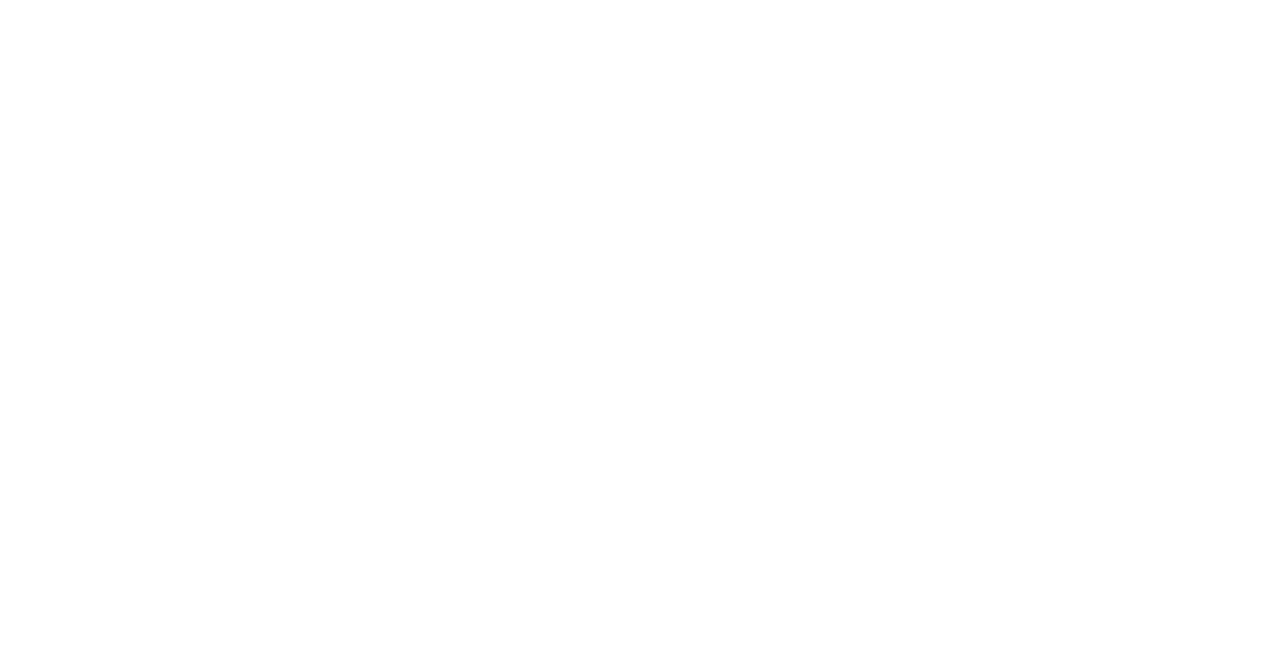
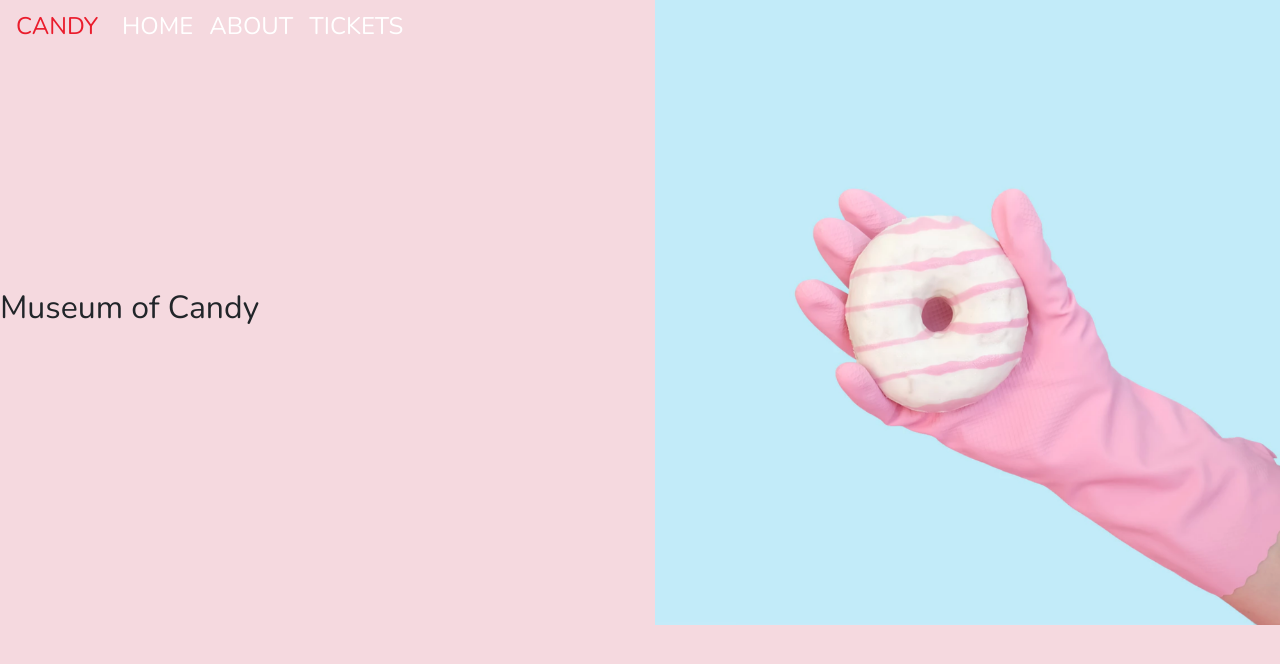
Before and after one commit to charlesmartinreed/museum-of-candy-bootstrap, a plain HTML site: page index.html in a window 1280 px wide. Drawn offline with nearby package versions, Linux system fonts and the light colour scheme.

Commit message:
Add navbar.

```diff
--- a/app.css
+++ b/app.css
@@ -0,0 +1,23 @@
+body {
+	background-color: #F5D9DF;
+	font-family: 'Nunito', sans-serif;
+}
+
+/* NAVBAR */
+#mainNavbar {
+	font-size: 1.5rem;
+	font-weight: 100;
+}
+
+#mainNavbar .nav-link {
+	color: white;
+}
+
+#mainNavbar .nav-link:hover {
+	color: #EA1C2C;
+}
+
+#mainNavbar .navbar-brand {
+	color: #EA1C2C;
+	font-size: 1.5rem;
+}
--- a/index.html
+++ b/index.html
@@ -17,8 +17,40 @@
 		<title>Museum of Candy - Bootstrap 4</title>
 	</head>
 	<body>
+		<!-- NAVBAR -->
+		<nav id="mainNavbar" class="navbar navbar-dark fixed-top navbar-expand-md py-0">
+			<a href="#" class="navbar-brand">CANDY</a>
+			<!-- target is navLinks because this is what is being collapsed -->
+			<button class="navbar-toggler" data-toggle="collapse" data-target="#navLinks" aria-label="Toggle navigation bar">
+				<span class="navbar-toggler-icon"></span>
+			</button>
+			<div class="collapse navbar-collapse" id="navLinks">
+				<ul class="navbar-nav">
+					<li class="nav-item">
+						<a href="" class="nav-link">HOME</a>
+					</li>
+					<li class="nav-item">
+						<a href="" class="nav-link">ABOUT</a>
+					</li>
+					<li class="nav-item">
+						<a href="" class="nav-link">TICKETS</a>
+					</li>
+				</ul>
+			</div>
+		</nav>
 
-
+		<!-- fluid containers span the entire width of the screen, unlike regular containers -->
+		<section class="container-fluid px-0">
+			<div class="row align-items-center">
+				<div class="col-6">
+					<h2>Museum of Candy</h2>
+				</div>
+				<div class="col-6">
+					<!-- img-fluid sets height to auto and width to 100% -->
+					<img src="imgs/hand2.png" alt="" class="img-fluid">
+				</div>
+			</div>
+		</section>
 
 		<!-- Optional JavaScript -->
 		<!-- jQuery first, then Popper.js, then Bootstrap JS -->
```
